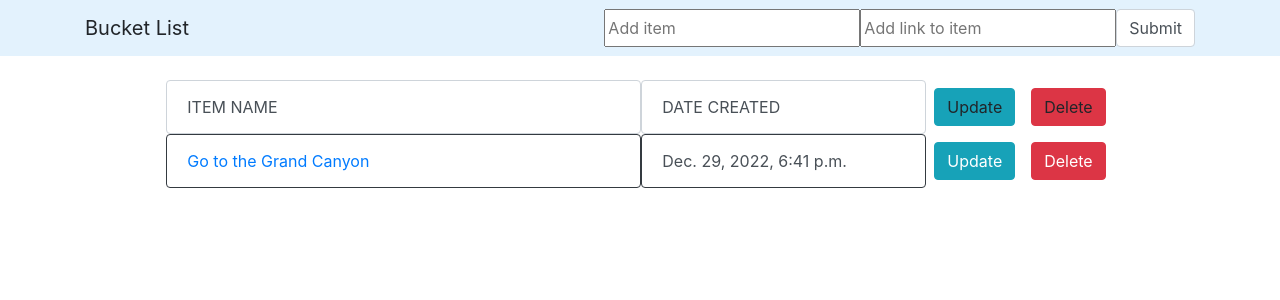
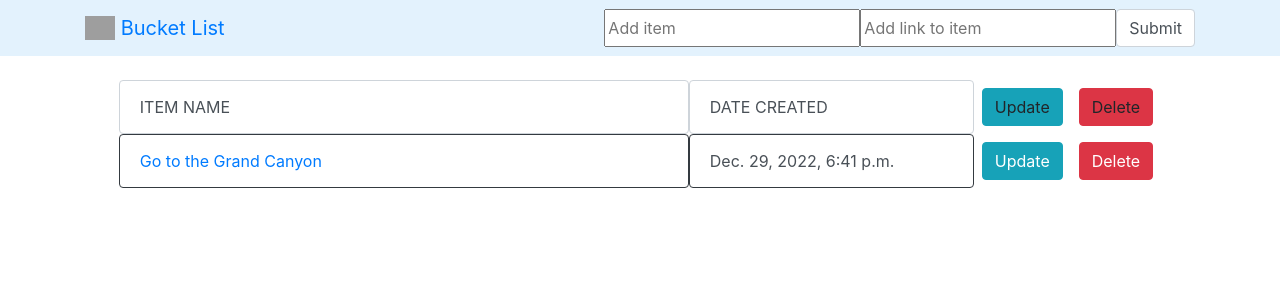
Before and after one commit to sarahg0201/bucketlist, a Django app: page / in a window 1280 px wide. Shown: the top 300 px of the page. Run offline with Django 4.2, Linux system fonts and the light colour scheme; data comes from the database, SQL or seed files in the repository; both versions use the stored data as it was after the commit; some libraries are stand-ins or nearby versions; grey boxes are pictures that could not be loaded.

Commit message:
Added image to navbar

```diff
--- a/buckets/templates/buckets/edit_bucket.html
+++ b/buckets/templates/buckets/edit_bucket.html
@@ -13,7 +13,7 @@
             <form method = "POST" action = "">
                 {% csrf_token %}
                 {{form}}
-                <input type="submit" name="Update Bucket Item">
+                <input class="col col-2" type="submit" name="Update Bucket Item">
 
             </form>
         </div>
--- a/buckets/templates/buckets/list.html
+++ b/buckets/templates/buckets/list.html
@@ -3,7 +3,11 @@
 
 <nav class="navbar navbar-expand-lg" style="background-color: #e3f2fd;">
     <div class="container">
-        <a class="navbar-brand">Bucket List</a>
+        <a class="navbar-brand" href="#">
+            <img src="https://www.pngfind.com/pngs/m/44-445195_steel-bucket-png-image-transparent-background-bucket-transparent.png" alt="image of a bucket" width="30" height="24" class="GeneratedImage d-inline-block align-text-top">
+            Bucket List
+        </a>
+
         <form class = "d-flex" method = "POST" action = "/" class = "container">
             {% csrf_token %}
             {{form.title}}
@@ -31,7 +35,7 @@
 
 <div class = "container overflow-hidden">
     <div class = "row justify-content-md-center">
-        <div class="col col-lg-5 form-control">
+        <div class="col col-lg-6 form-control">
             <div class="p-2">
                 ITEM NAME
             </div>
@@ -56,7 +60,7 @@
 {% for bucket in buckets %}
     <div class = "container overflow-hidden">
         <div class = "row justify-content-md-center">
-            <div class="col col-lg-5 form-control border-dark">
+            <div class="col col-lg-6 form-control border-dark">
                 <div class="p-2">
                     {% if bucket.complete == True %}
                     <strike><a href="{{bucket.link}}">{{bucket}}</a></strike>
```
Also changed, not shown: buckets/templates/buckets/confirmDel.html (+4 -3 lines), db.sqlite3.
